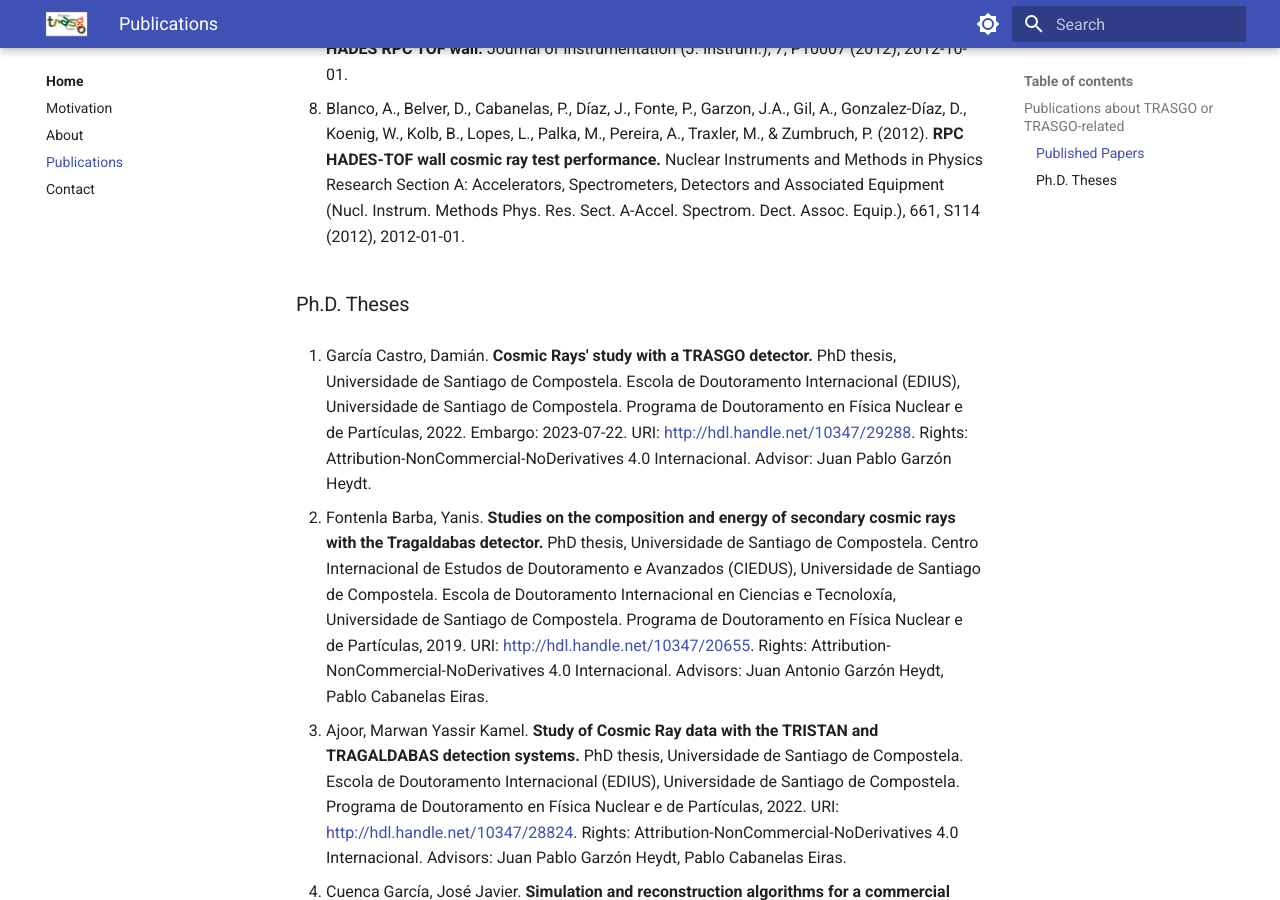
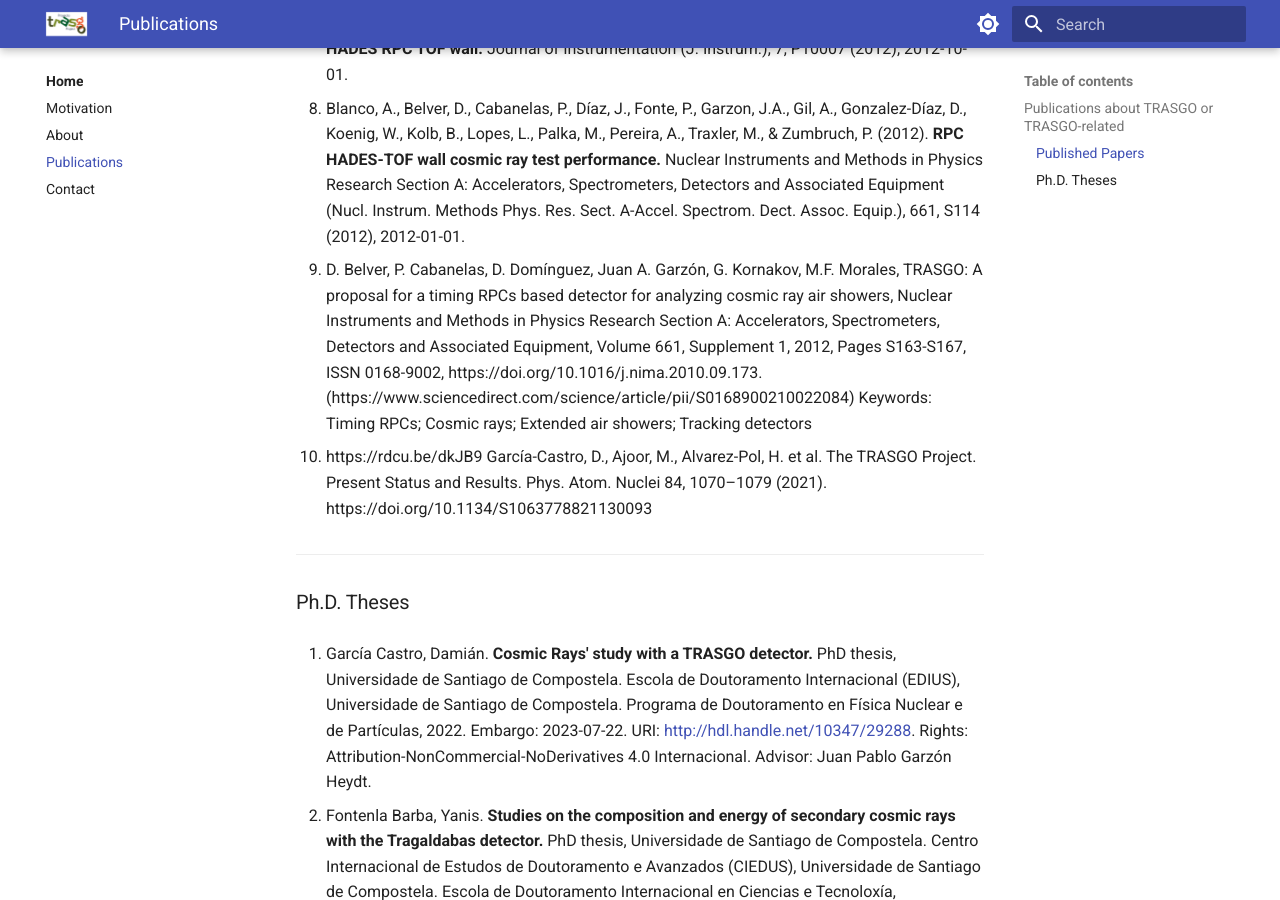
Before and after one commit to cayesoneira/miniTRASGO-documentation, an MkDocs documentation site: the page built from docs/home/publications.md, in a window 1280 px wide and 900 px high, scrolled down 984 px. Built offline with MkDocs 1.6.1 and Material for MkDocs 9.7.7, drawn with Linux system fonts in a browser that asks for light colours.

Commit message:
Update publications.md

```diff
--- a/docs/home/publications.md
+++ b/docs/home/publications.md
@@ -18,6 +18,22 @@
 
 8. Blanco, A., Belver, D., Cabanelas, P., Díaz, J., Fonte, P., Garzon, J.A., Gil, A., Gonzalez-Díaz, D., Koenig, W., Kolb, B., Lopes, L., Palka, M., Pereira, A., Traxler, M., & Zumbruch, P. (2012). **RPC HADES-TOF wall cosmic ray test performance.** Nuclear Instruments and Methods in Physics Research Section A: Accelerators, Spectrometers, Detectors and Associated Equipment (Nucl. Instrum. Methods Phys. Res. Sect. A-Accel. Spectrom. Dect. Assoc. Equip.), 661, S114 (2012), 2012-01-01.
 
+9. D. Belver, P. Cabanelas, D. Domínguez, Juan A. Garzón, G. Kornakov, M.F. Morales,
+TRASGO: A proposal for a timing RPCs based detector for analyzing cosmic ray air showers,
+Nuclear Instruments and Methods in Physics Research Section A: Accelerators, Spectrometers, Detectors and Associated Equipment,
+Volume 661, Supplement 1,
+2012,
+Pages S163-S167,
+ISSN 0168-9002,
+https://doi.org/10.1016/j.nima.2010.09.173.
+(https://www.sciencedirect.com/science/article/pii/S0168900210022084)
+Keywords: Timing RPCs; Cosmic rays; Extended air showers; Tracking detectors
+
+10. https://rdcu.be/dkJB9
+García-Castro, D., Ajoor, M., Alvarez-Pol, H. et al. The TRASGO Project. Present Status and Results. Phys. Atom. Nuclei 84, 1070–1079 (2021). https://doi.org/10.1134/S1063778821130093
+
+
+---
 ### Ph.D. Theses
 
 1. García Castro, Damián. **Cosmic Rays' study with a TRASGO detector.** PhD thesis, Universidade de Santiago de Compostela. Escola de Doutoramento Internacional (EDIUS), Universidade de Santiago de Compostela. Programa de Doutoramento en Física Nuclear e de Partículas, 2022. Embargo: 2023-07-22. URI: [http://hdl.handle.net/10347/29288](http://hdl.handle.net/10347/29288). Rights: Attribution-NonCommercial-NoDerivatives 4.0 Internacional. Advisor: Juan Pablo Garzón Heydt.
```
